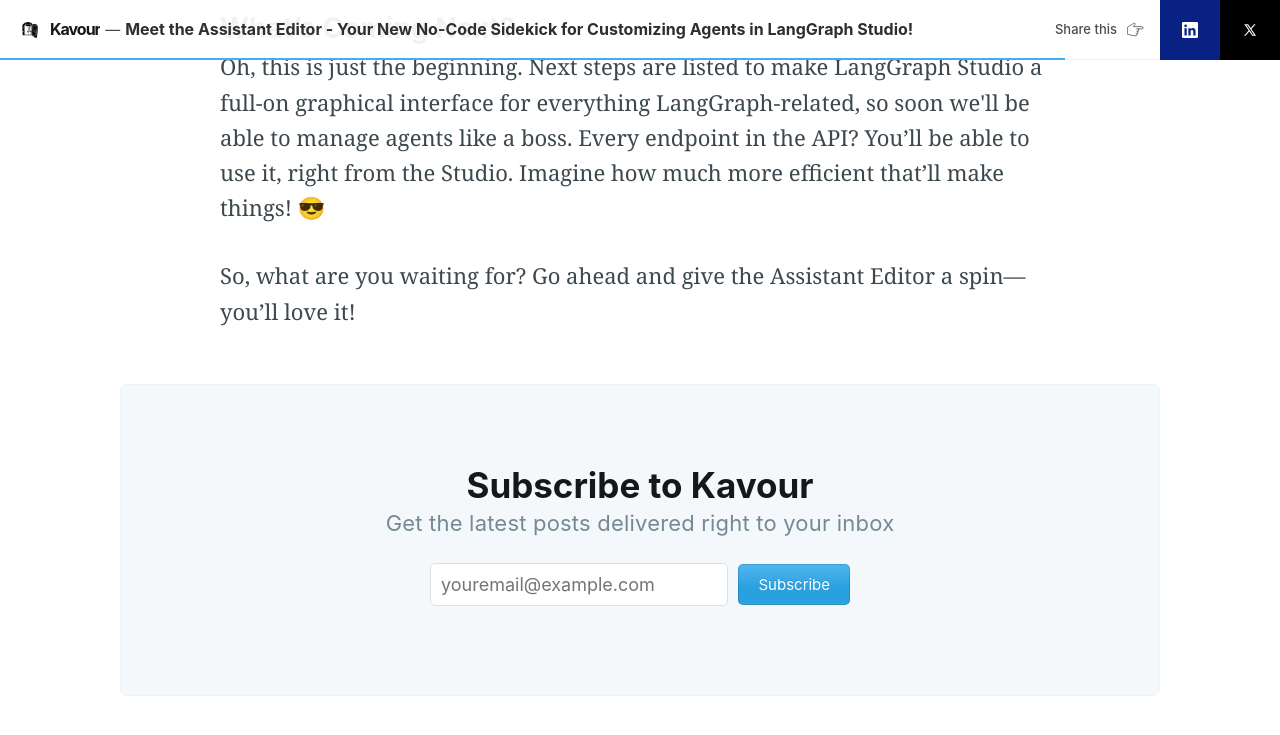
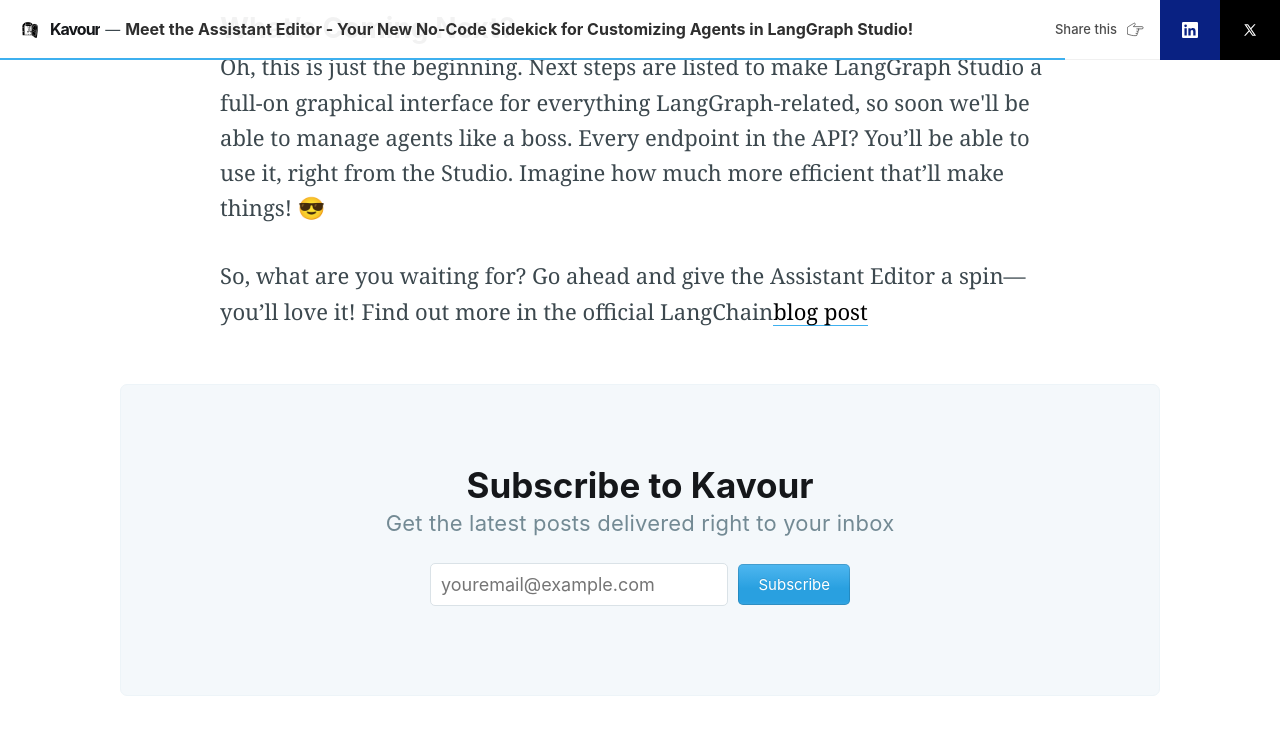
Before and after one commit to KavourEI/KavourEI.github.io, a Jekyll site: the page built from _posts/News/2024-09-25-LangAgent.md, in a window 1280 px wide and 900 px high, scrolled down 3745 px. Shown: the top 735 px of the window. Built offline with Jekyll 4.4.1, drawn with Linux system fonts in a browser that asks for light colours; nearby versions of some CDN libraries; comment, search, counter and statistics services are not loaded.

Commit message:
LangAgentModification

```diff
--- a/_posts/News/2024-09-25-LangAgent.md
+++ b/_posts/News/2024-09-25-LangAgent.md
@@ -59,4 +59,4 @@
 
 <p> Oh, this is just the beginning. Next steps are listed to make LangGraph Studio a full-on graphical interface for everything LangGraph-related, so soon we'll be able to manage agents like a boss. Every endpoint in the API? You’ll be able to use it, right from the Studio. Imagine how much more efficient that’ll make things! 😎</p>
 
-<p> So, what are you waiting for? Go ahead and give the Assistant Editor a spin—you’ll love it!</p>
+<p> So, what are you waiting for? Go ahead and give the Assistant Editor a spin—you’ll love it! Find out more in the official LangChain<a href='https://blog.langchain.dev/asssistant-editor/'>blog post</a></p>
```
